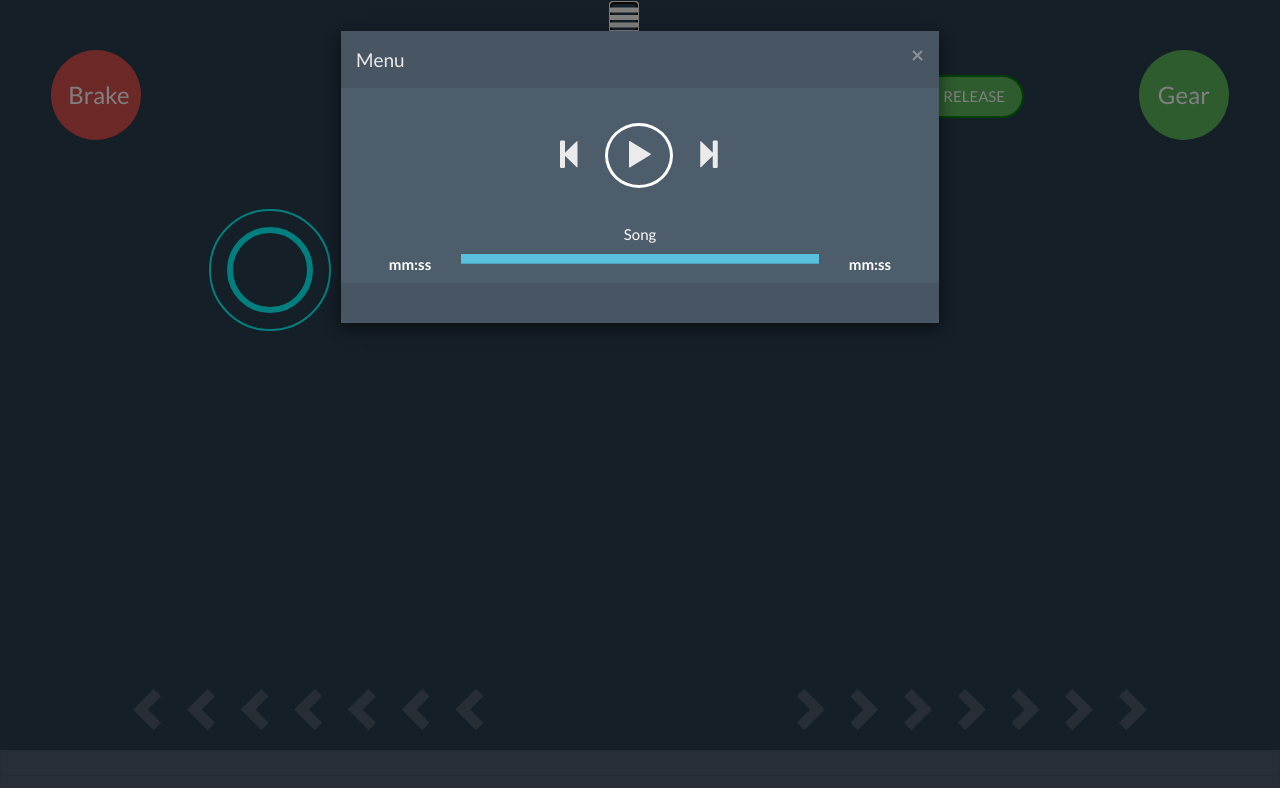
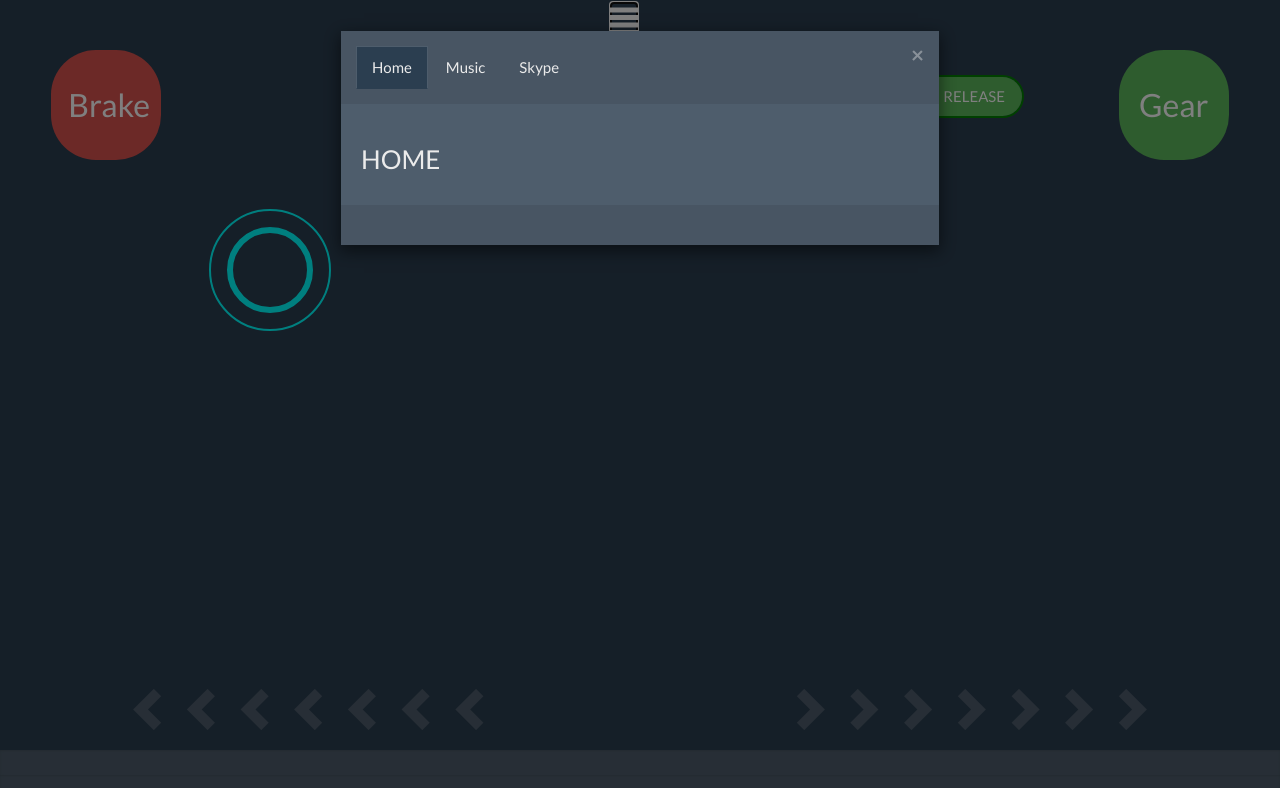
Before and after one commit to mcyprian/ITU_Robot, a plain HTML site: page index.html in a window 1280 px wide. Both pictures are taken after a click on the button 623 px from the left and 22 px from the top of the page. Drawn offline with nearby package versions, Linux system fonts and the light colour scheme.

Commit message:
Add tabed menu

```diff
--- a/app/menu.js
+++ b/app/menu.js
@@ -2,14 +2,6 @@ $(function () {
 	var btn_width = $("#menu-btn").outerWidth() + 20;
 	$("#menu").css("right", btn_width);
 })
-
-function toggleMenu() {
-	$("#menu").slideToggle();
-}
-
-function musicDropDown() {
-	$("#playerDrop").slideToggle("fast");
-}
 
 function togglePlay() {
 	if ($("#play-button").children().hasClass("glyphicon-play")) {
--- a/css/index.css
+++ b/css/index.css
@@ -69,15 +69,16 @@
 	position: relative;
 	margin: 5% auto 25% 17%;
 	left: 42%;
+	background: transparent;
 }
 
-#playerDrop {
+#music {
 	margin-top: 10px;
 	right: 10%;
 	width: 300px;
 }
 
-#playerDrop button {
+#music button {
 	margin: auto;
 	font-size: 30px;
 	background-color: inherit;
@@ -91,6 +92,12 @@
 .control-buttons {
     position: absolute;
 	width: 100%;
+}
+
+.control-buttons .btn-circle {
+	width: 110px;
+	height: 110px;
+	font-size: xx-large;
 }
 
 #brake {
--- a/index.html
+++ b/index.html
@@ -16,10 +16,18 @@
 				<div class="modal-content">
 					<div class="modal-header">
 						<button type="button" class="close" data-dismiss="modal">&times;</button>
-						<h4 class="modal-title">Menu</h4>
+						<ul class="nav nav-tabs">
+							<li class="active"><a data-toggle="tab" href="#home">Home</a></li>
+							<li><a data-toggle="tab" href="#music">Music</a></li>
+							<li><a data-toggle="tab" href="#menu2">Skype</a></li>
+						</ul>
 					</div>
 					<div class="modal-body">
-						<div id="playerDrop" class="dropdown-content">
+						<div class="tab-content">
+							<div id="home" class="tab-pane fade in active">
+								<h3>HOME</h3>
+							</div>
+							<div id="music" class="tab-pane fade dropdown-content">
 								<div class="player-btn">
 									<button class="btn">
 										<span class="glyphicon glyphicon-step-backward" aria-hidden="true"></span>
@@ -35,6 +43,10 @@
 									<p id="song">Song</p>
 									<p id="start"><b>mm:ss</b></p>
 									<p id="end"><b>mm:ss</b></p>
+								</div>
+							</div>
+							<div>
+
 							</div>
 						</div>
 					</div>
```
Lines whose indentation alone changed are shown as unchanged.
